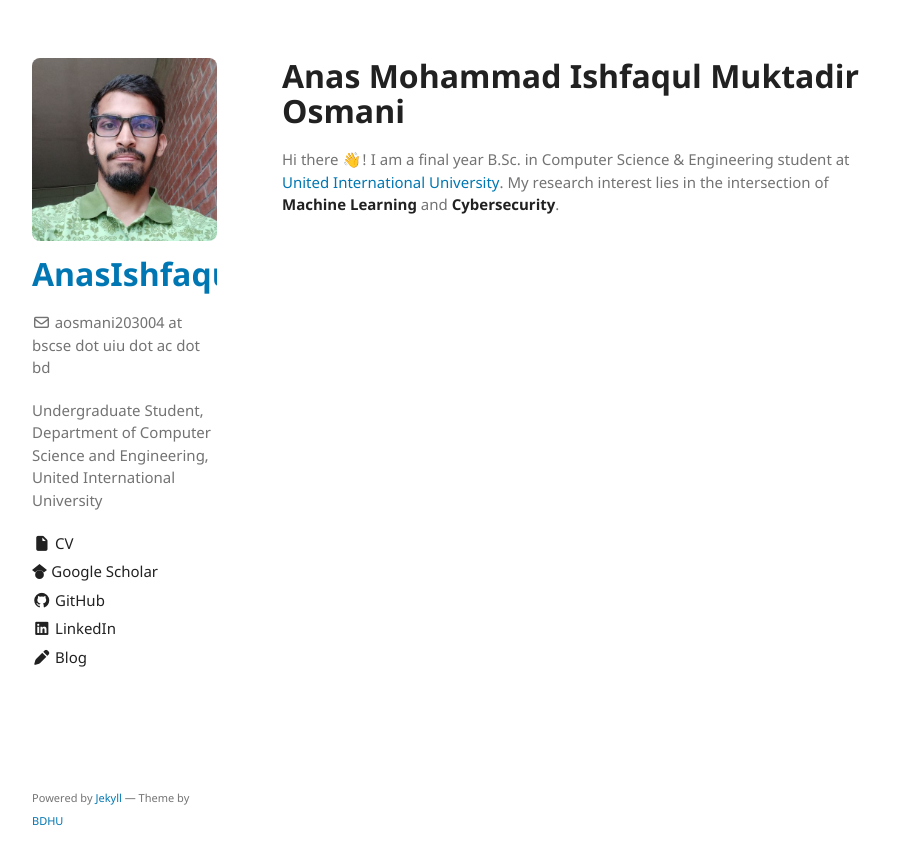
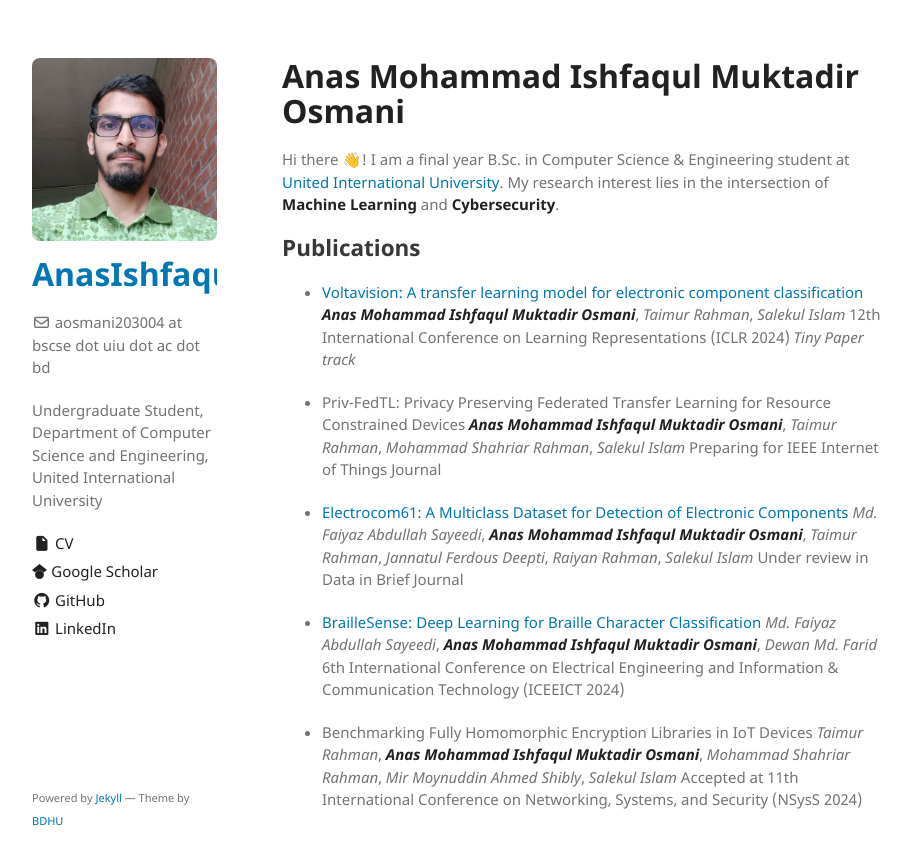
Before and after one commit to AnasIshfaque/AnasIshfaque.github.io, a Jekyll site: the page built from index.md, in a window 1280 px wide. Shown: the top 865 px of the page, without its empty margins (178-1089 px from the left). Built offline with Jekyll 4.4.1, drawn with Linux system fonts in a browser that asks for light colours; our own code applies the rules of GitHub Pages for plain Markdown files.

Commit message:
publications added

```diff
--- a/_config.yml
+++ b/_config.yml
@@ -24,9 +24,9 @@ sidebar:
   - name: LinkedIn
     icon: <i class="fa-brands fa-linkedin"></i>
     link: https://www.linkedin.com/in/anas-mohammad-ishfaqul-muktadir-osmani-721a55237/
-  - name: Blog
-    icon: <i class="fa-solid fa-pen"></i>
-    link: https://www.bodunhu.com/blog/
+  # - name: Blog
+  #   icon: <i class="fa-solid fa-pen"></i>
+  #   link: https://www.bodunhu.com/blog/
 
 # https://github.com/github/pages-gem/issues/399#issuecomment-301827749
 # When running locally, we run into the following error —
--- a/_sass/jekyll-theme-minimalist.scss
+++ b/_sass/jekyll-theme-minimalist.scss
@@ -122,7 +122,6 @@ th {
 
 img {
   max-width:100%;
-  // border-radius: 5px;
 }
 
 kbd {
--- a/index.md
+++ b/index.md
@@ -6,7 +6,26 @@ layout: default
 
 Hi there 👋! I am a final year B.Sc. in Computer Science & Engineering student at [United International University](https://www.uiu.ac.bd/). My research interest lies in the intersection of **Machine Learning** and **Cybersecurity**.
 
-<!-- ## Publications -->
+## Publications
+- [Voltavision: A transfer learning model for electronic component classification](https://openreview.net/pdf?id=JHTqFvmVYz)
+_**Anas Mohammad Ishfaqul Muktadir Osmani**_, _Taimur Rahman_, _Salekul Islam_
+12th International Conference on Learning Representations (ICLR 2024) _Tiny Paper track_
+
+- Priv-FedTL: Privacy Preserving Federated Transfer Learning for Resource Constrained Devices
+_**Anas Mohammad Ishfaqul Muktadir Osmani**_, _Taimur Rahman_, _Mohammad Shahriar Rahman_, _Salekul Islam_
+Preparing for IEEE Internet of Things Journal
+
+- [Electrocom61: A Multiclass Dataset for Detection of Electronic Components](https://papers.ssrn.com/sol3/papers.cfm?abstract_id=4858132)
+_Md. Faiyaz Abdullah Sayeedi_, _**Anas Mohammad Ishfaqul Muktadir Osmani**_, _Taimur Rahman_, _Jannatul Ferdous Deepti_, _Raiyan Rahman_, _Salekul Islam_
+Under review in Data in Brief Journal
+
+- [BrailleSense: Deep Learning for Braille Character Classification](https://ieeexplore.ieee.org/document/10534500)
+_Md. Faiyaz Abdullah Sayeedi_, _**Anas Mohammad Ishfaqul Muktadir Osmani**_, _Dewan Md. Farid_
+6th International Conference on Electrical Engineering and Information & Communication Technology (ICEEICT 2024)
+
+- Benchmarking Fully Homomorphic Encryption Libraries in IoT Devices
+_Taimur Rahman_,  _**Anas Mohammad Ishfaqul Muktadir Osmani**_, _Mohammad Shahriar Rahman_, _Mir Moynuddin Ahmed Shibly_, _Salekul Islam_
+Accepted at 11th International Conference on Networking, Systems, and Security (NSysS 2024)
 
 <!-- Text can be **bold**, _italic_, or ~~strikethrough~~.
 
```
